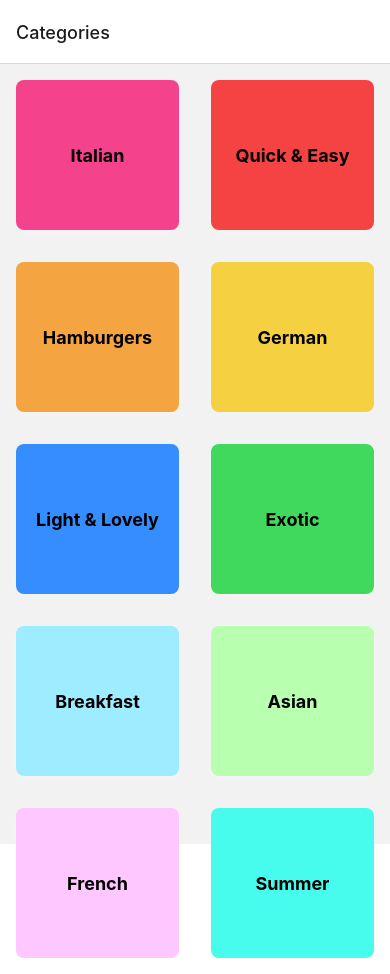
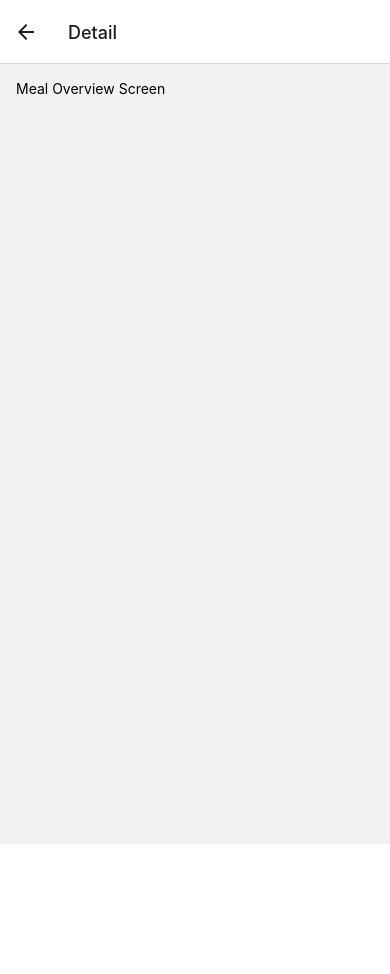
Before and after one commit to imammufiid/react-native-mealapp, a React Native app: screen /Detail in a window 390 px wide. After the commit the page ends 844 px from the top, so only its background shows below. Built offline with nearby package versions, Linux system fonts and the light colour scheme.

Commit message:
feat: Created simple navigation stack

```diff
--- a/App.tsx
+++ b/App.tsx
@@ -2,6 +2,7 @@ import {CategoriesScreen} from "./src/screen/CategoriesScreen";
 import {StatusBar} from "expo-status-bar";
 import {NavigationContainer} from "@react-navigation/native";
 import {createNativeStackNavigator} from "@react-navigation/native-stack";
+import {MealsOverviewScreen} from "./src/screen/MealsOverviewScreen";
 
 const Stack = createNativeStackNavigator()
 
@@ -14,6 +15,9 @@ export default function App() {
           <Stack.Screen
             name='Categories'
             component={CategoriesScreen}/>
+          <Stack.Screen
+            name='Detail'
+            component={MealsOverviewScreen}/>
         </Stack.Navigator>
       </NavigationContainer>
     </>
--- a/src/components/CategoryGridTile.tsx
+++ b/src/components/CategoryGridTile.tsx
@@ -3,15 +3,16 @@ import {StyleSheet, Text, TouchableOpacity, View} from "react-native";
 interface CategoryGridTileProps {
   title: string
   color: string
+  onPress: () => void
 }
 
 export const CategoryGridTile = (props: CategoryGridTileProps) => {
-  const {title, color} = props
+  const {title, color, onPress} = props
 
   return (
     <TouchableOpacity
       style={[styles.button, {backgroundColor: color}]}
-      onPress={() => null}>
+      onPress={onPress}>
       <View style={styles.innerContainer}>
         <Text style={styles.title}>{title}</Text>
       </View>
--- a/src/screen/CategoriesScreen.tsx
+++ b/src/screen/CategoriesScreen.tsx
@@ -3,12 +3,22 @@ import {CATEGORIES} from "@data/dummy-data";
 import {Category} from "@models/Category";
 import {CategoryGridTile} from "@components/CategoryGridTile";
 
-const renderCategoryItem = (itemData: ListRenderItemInfo<Category>) => {
-  const {item} = itemData
-  return <CategoryGridTile title={item.title} color={item.color}/>
-}
 
-export const CategoriesScreen = () => {
+export const CategoriesScreen = (props: any) => {
+  const {navigation} = props
+  const renderCategoryItem = (itemData: ListRenderItemInfo<Category>) => {
+    const pressHandler = () => {
+      navigation.navigate('Detail')
+    }
+
+    const {item} = itemData
+    return <CategoryGridTile
+      title={item.title}
+      color={item.color}
+      onPress={pressHandler}/>
+  }
+
+
   /**
    * MARK: Add key props if you want to use numColumns props
    * ref: https://stackoverflow.com/questions/63424511/invariant-violation-changing-numcolumns-on-the-fly-is-not-supported-i-do-not-c
--- /dev/null
+++ b/src/screen/MealsOverviewScreen.tsx
@@ -0,0 +1,16 @@
+import {StyleSheet, Text, View} from "react-native";
+
+export const MealsOverviewScreen = () => {
+  return (
+    <View style={styles.container}>
+      <Text>Meal Overview Screen</Text>
+    </View>
+  )
+}
+
+const styles = StyleSheet.create({
+  container: {
+    flex: 1,
+    padding: 16
+  }
+})
```
